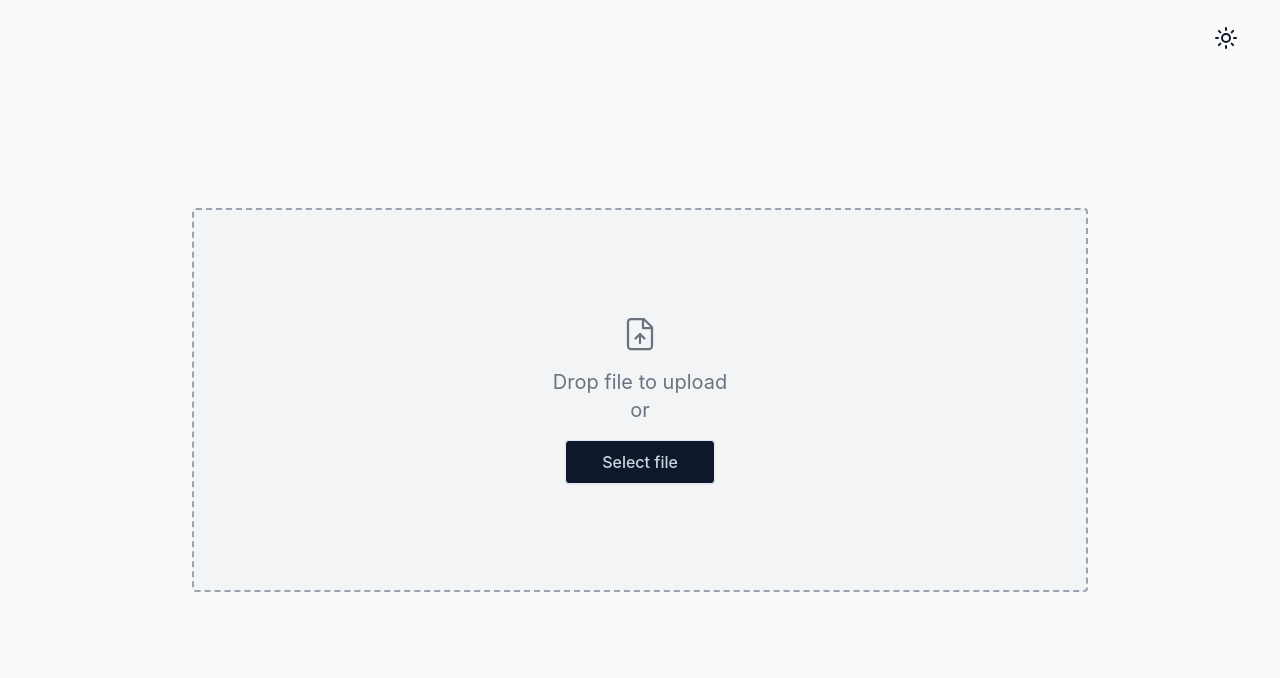
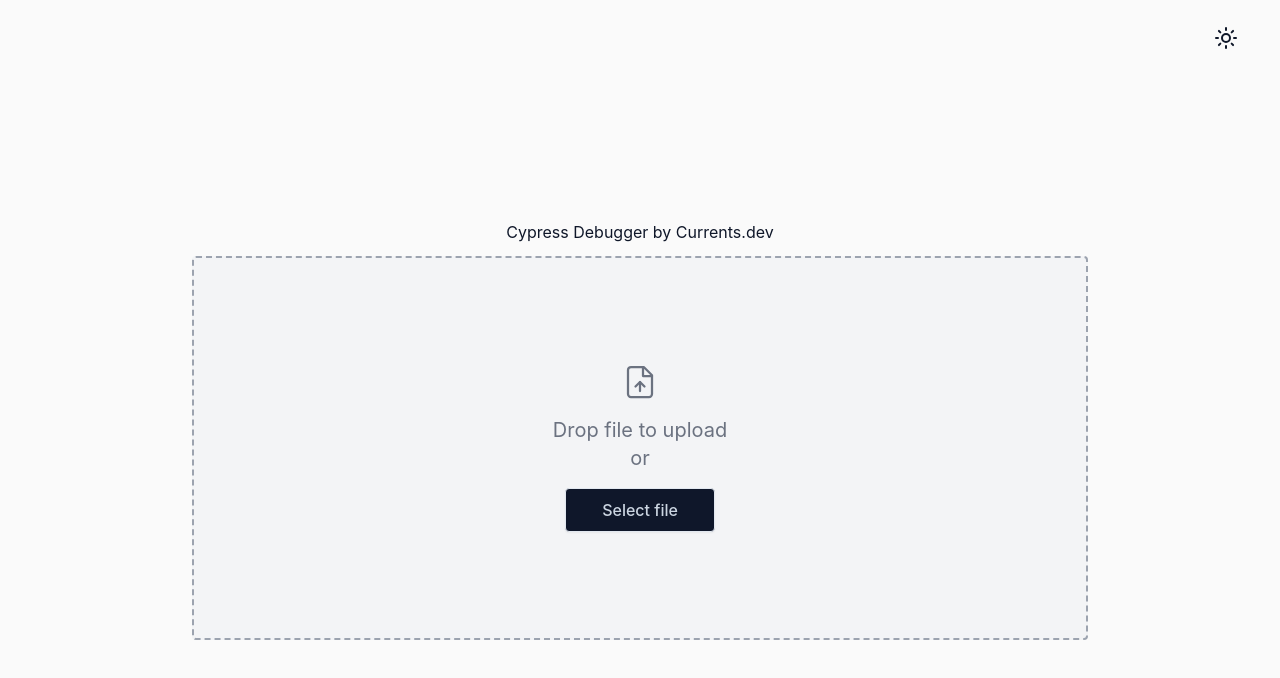
Before and after one commit to currents-dev/cypress-debugger, a React (Vite) app in the folder apps/web/: page / in a window 1280 px wide. Shown: the top 678 px of the page. Built offline with nearby package versions, Linux system fonts and the light colour scheme.

Commit message:
chore: add credits

```diff
--- a/apps/web/src/components/Layout.tsx
+++ b/apps/web/src/components/Layout.tsx
@@ -50,6 +50,21 @@
       {!origin && (
         <div className="w-screen h-screen flex items-center justify-center">
           <div className="h-96 w-[70%]">
+            <div className="m-auto w-full p-3 text-center">
+              <a
+                href="https://github.com/currents-dev/cypress-debugger"
+                target="_blank"
+              >
+                Cypress Debugger
+              </a>{' '}
+              by{' '}
+              <a
+                href="https://currents.dev?utm_source=cypress-debugger"
+                target="_blank"
+              >
+                Currents.dev
+              </a>
+            </div>
             <PayloadHandler />
           </div>
         </div>
--- a/packages/eslint-config-custom/eslint-react.js
+++ b/packages/eslint-config-custom/eslint-react.js
@@ -41,6 +41,7 @@
     'tailwind.config.js',
   ],
   rules: {
+    'react/jsx-no-target-blank': 0,
     'react/react-in-jsx-scope': 0,
     'react/require-default-props': 0,
     'react/jsx-props-no-spreading': 0,
```
